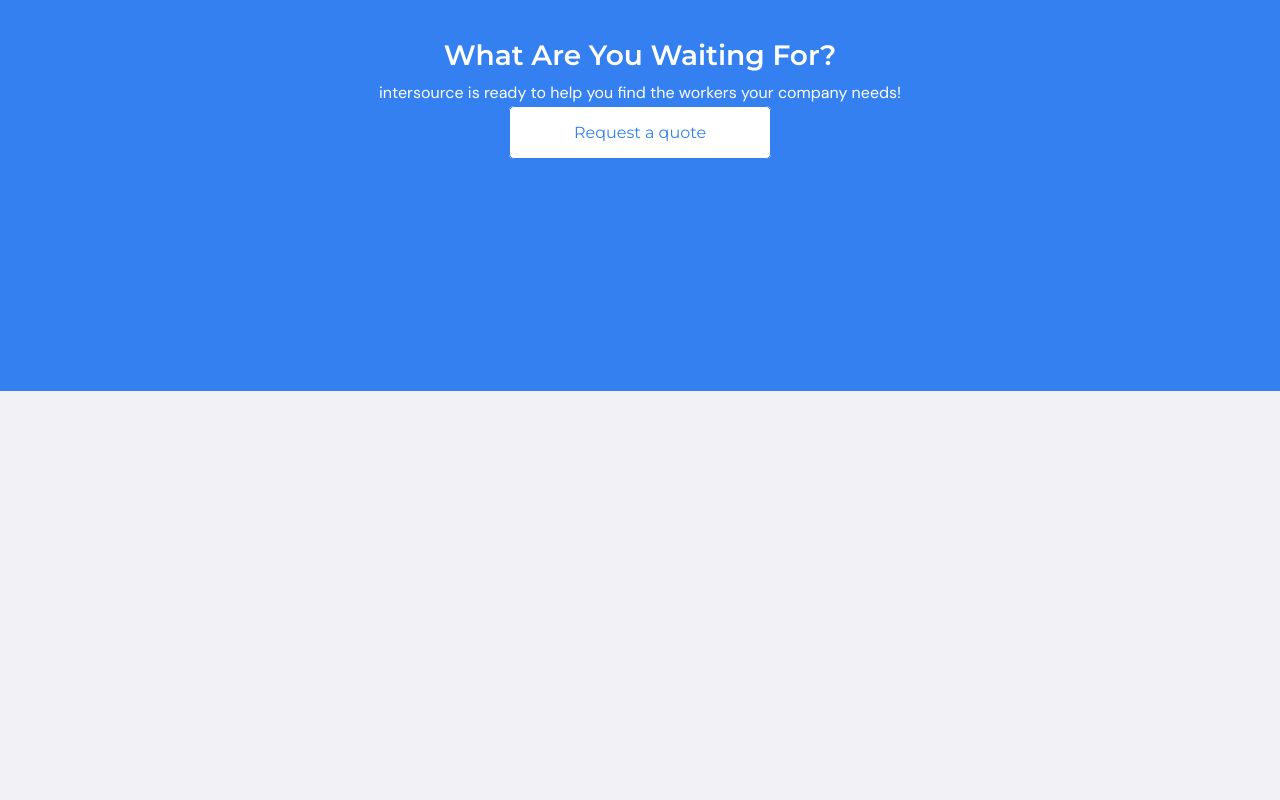
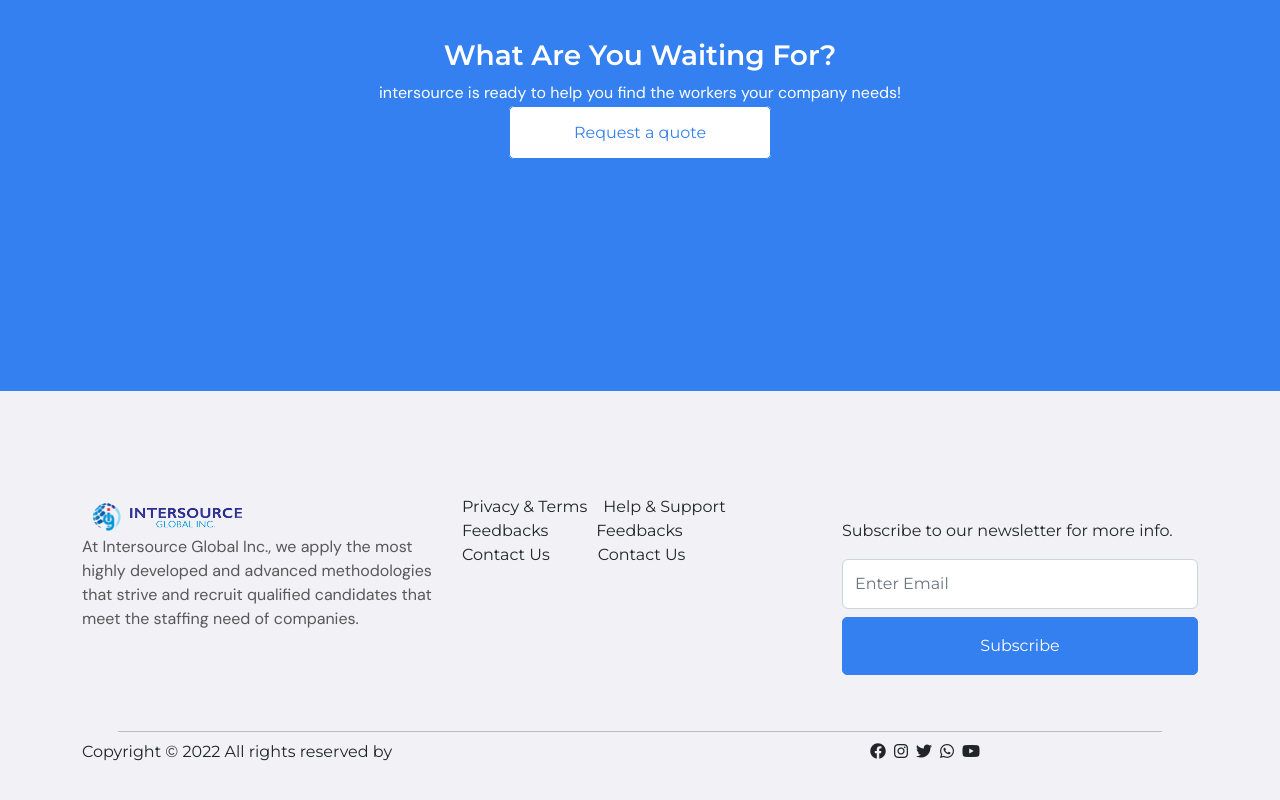
Before and after one commit to Falasefemi2/NewIntersource, a React (Create React App) app: page / in a window 1280 px wide. Shown: the part 6567-7367 px from the top of the page. Before the commit the page ends 6958 px from the top, so only its background shows below. Built offline with nearby package versions, Linux system fonts and the light colour scheme.

Commit message:
done with the homepage

```diff
--- a/public/index.html
+++ b/public/index.html
@@ -15,6 +15,7 @@
       user's mobile device or desktop. See https://developers.google.com/web/fundamentals/web-app-manifest/
     -->
     <link rel="manifest" href="%PUBLIC_URL%/manifest.json" />
+    <link rel="stylesheet" href="https://cdnjs.cloudflare.com/ajax/libs/font-awesome/6.2.1/css/all.min.css" integrity="sha512-MV7K8+y+gLIBoVD59lQIYicR65iaqukzvf/nwasF0nqhPay5w/9lJmVM2hMDcnK1OnMGCdVK+iQrJ7lzPJQd1w==" crossorigin="anonymous" referrerpolicy="no-referrer" />
     <!--
       Notice the use of %PUBLIC_URL% in the tags above.
       It will be replaced with the URL of the `public` folder during the build.
--- a/src/components/FooterSection.jsx
+++ b/src/components/FooterSection.jsx
@@ -1,9 +1,88 @@
-import React from 'react'
+import React from "react";
+import logo2 from "../imgs1/logo2.png";
 
 const FooterSection = () => {
   return (
-    <div>FooterSection</div>
-  )
-}
+    <section className="footer-section">
+      <footer className="site-footer">
+        <div className="container">
+          <div className="row">
+            <div className="col-lg-4 py-4">
+              <img src={logo2} alt="" />
+              <p className="p5">
+                At Intersource Global Inc., we apply the most highly developed
+                and advanced methodologies that strive and recruit qualified
+                candidates that meet the staffing need of companies.
+              </p>
+            </div>
+            <div className="col-lg-4 py-4">
+              <ul className="list-unstyled footer-link">
+                <li className="d-flex">
+                  <span className="me-3">Privacy & Terms</span>
+                  <span className="text-dark">Help & Support</span>
+                </li>
+                <li className="d-flex">
+                  <span className="me-5">Feedbacks</span>
+                  <span className="text-dark">Feedbacks</span>
+                </li>
+                <li className="d-flex">
+                  <span className="me-5">Contact Us</span>
+                  <span className="text-dark">Contact Us</span>
+                </li>
+              </ul>
+            </div>
+            <div className="col-lg-4 mb-2 py-5">
+              <p>Subscribe to our newsletter for more info.</p>
+              <form>
+                <input
+                  type="search"
+                  className="form-control form-contorl3 mb-2"
+                  placeholder="Enter Email"
+                />
+                <span className="border-0">
+                  <button
+                    className="subscribe-btn btn-block py-3"
+                    type="submit"
+                  >
+                    Subscribe
+                  </button>
+                </span>
+              </form>
+            </div>
+            <hr className="mb-2 col mx-5" />
+          </div>
+          <div className="row align-items-center">
+            <div className="col-md-7 col-lg-6">
+              <p>Copyright © 2022 All rights reserved by</p>
+            </div>
+            <div className="col-md-5 col-lg-6">
+              <div className="text-center text-md-right">
+                <ul className="list-unstyled list-inline">
+                  <li className="list-inline-item">
+                    <a href="https://www.facebook.com/" className="btn-floating btn-sm text-dark">
+                    <i className="fab fa-facebook "></i>
+                    </a>
+                  </li>
+                  <li className="list-inline-item">
+                  <a href="https://instagram.com/" className="btn-floating btn-sm text-dark"><i className="fab fa-instagram"></i></a>
+                  </li>
+                  <li className="list-inline-item">
+                  <a href="https://www.twitter.com" className="btn-floating btn-sm text-dark"><i className="fab fa-twitter"></i></a>
+                  </li>
+                  <li className="list-inline-item">
+                  <a href="https://www.whatsapp.com" className="btn-floating btn-sm text-dark"><i className="fab fa-whatsapp"></i></a>
+                  </li>
+                  <li className="list-inline-item">
+                  <a href="https://www.youtube.com" className="btn-floating btn-sm text-dark"><i className="fab fa-youtube"></i></a>
+                  </li>
+                </ul>
+              </div>
+            </div>
+          </div>
+        </div>
+      </footer>
+    </section>
+  );
+};
 
-export default FooterSection
+export default FooterSection;
--- a/src/index.css
+++ b/src/index.css
@@ -138,6 +138,30 @@
     border: 1px solid #3480F1;
     border-radius: 5px;
     text-decoration: none;
+}
+
+.subscribe-btn{
+    padding: .85rem 4rem !important;
+    background-color: #3480F1;
+    color: white !important;
+    outline: none !important;
+    border: 1px solid #3480F1;
+    border-radius: 5px;
+    text-decoration: none;
+}
+
+.subscribe-btn:hover{
+    color:#3480F1 !important;
+    background-color:  white !important;
+}
+
+.form-contorl3 {
+    height: 50px;
+}
+
+.btn-block {
+    display: block;
+    width: 100%;
 }
 
 
--- a/src/pages/Home.jsx
+++ b/src/pages/Home.jsx
@@ -1,5 +1,5 @@
 import React from 'react'
-import { Navbar, Hero, WhySection, ChooseSection, LabourSection, RangeSection, PartnerSection, QuoteSection } from '../components'
+import { Navbar, Hero, WhySection, ChooseSection, LabourSection, RangeSection, PartnerSection, QuoteSection, FooterSection } from '../components'
 
 const Home = () => {
   return (
@@ -12,6 +12,7 @@
     <RangeSection />
     <PartnerSection />
     <QuoteSection />
+    <FooterSection />
     </>
   )
 }
```
